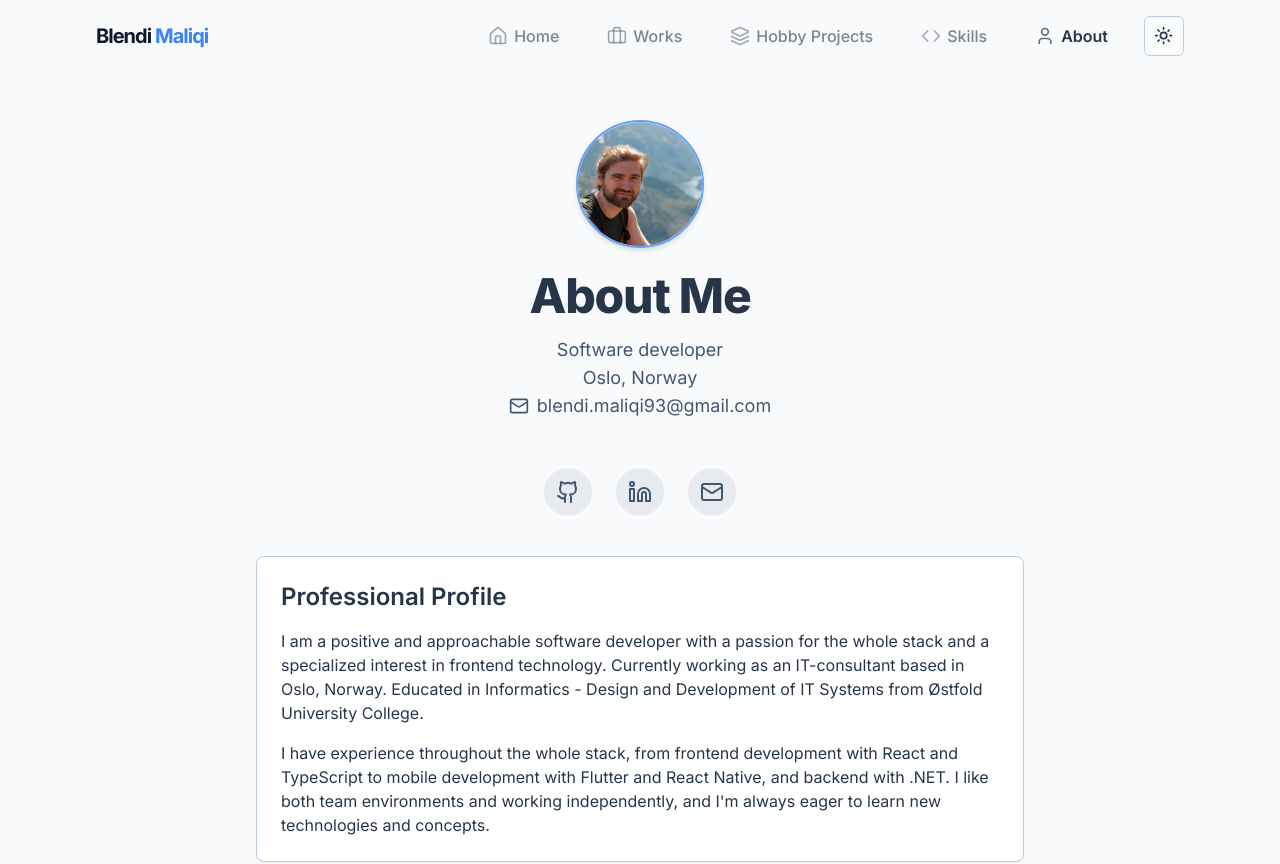
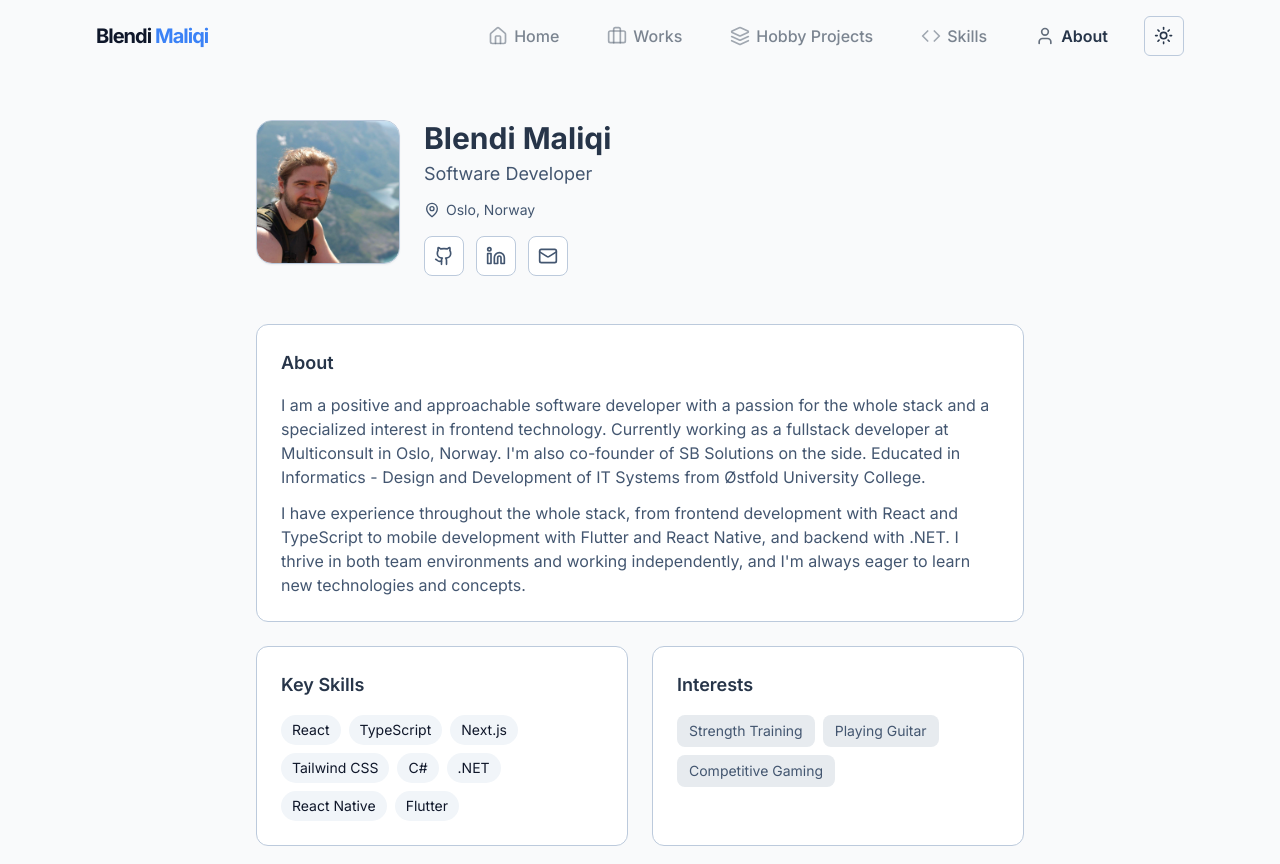
Before and after one commit to blendimaliqi/personal-website-ai, a Next.js app: page /about in a window 1280 px wide. Shown: the top 864 px of the page. Built offline with nearby package versions, Linux system fonts and the light colour scheme.

Commit message:
updated about text

```diff
--- a/src/app/about/AboutPageClient.tsx
+++ b/src/app/about/AboutPageClient.tsx
@@ -1,110 +1,124 @@
 "use client";
 
-import { Mail, Github, Linkedin, User } from "lucide-react";
+import { Mail, Github, Linkedin, MapPin } from "lucide-react";
 import React from "react";
 import { Badge } from "~/components/ui/badge";
 import Image from "next/image";
 
+const interests = ["Strength Training", "Playing Guitar", "Competitive Gaming"];
+
+const skills = [
+  "React",
+  "TypeScript",
+  "Next.js",
+  "Tailwind CSS",
+  "C#",
+  ".NET",
+  "React Native",
+  "Flutter",
+];
+
 const AboutPageClient = () => {
   return (
-    <div className="container mx-auto py-12">
-      <div className="mb-12 text-center">
-        <div className="mb-6 flex justify-center">
-          <div className="relative h-32 w-32 overflow-hidden rounded-full border-2 border-blue-400 shadow-md">
+    <div className="container mx-auto px-4 py-12">
+      {/* Hero Section */}
+      <div className="mb-12">
+        <div className="mx-auto max-w-3xl">
+          <div className="flex flex-col items-center gap-6 md:flex-row md:items-start">
+            {/* Profile Image */}
+            <div className="flex-shrink-0">
+              <div className="relative h-36 w-36 overflow-hidden rounded-2xl border border-border shadow-sm">
                 <Image
                   fill
                   src="/blendi.jpg"
                   alt="Blendi Maliqi"
                   className="object-cover"
                   style={{ objectPosition: "15% center" }}
-              sizes="128px"
+                  sizes="144px"
                   priority={true}
                 />
               </div>
             </div>
-        <h1 className="mb-4 text-4xl font-extrabold tracking-tight lg:text-5xl">
-          About Me
-        </h1>
-        <p className="mx-auto max-w-2xl text-lg text-muted-foreground">
-          Software developer
+
+            {/* Info */}
+            <div className="flex-1 text-center md:text-left">
+              <h1 className="mb-1 text-3xl font-bold">Blendi Maliqi</h1>
+              <p className="mb-3 text-lg text-muted-foreground">
+                Software Developer
               </p>
-        <p className="mx-auto max-w-2xl text-lg text-muted-foreground">
+
+              <div className="mb-4 flex flex-wrap justify-center gap-x-4 gap-y-1 text-sm text-muted-foreground md:justify-start">
+                <span className="flex items-center gap-1.5">
+                  <MapPin className="h-4 w-4" />
                   Oslo, Norway
-        </p>
-        <div className="mx-auto  flex items-center justify-center gap-2">
-          <Mail className="h-5 w-5 text-muted-foreground" />
-          <span className="cursor-pointer select-all text-lg text-muted-foreground transition-colors hover:text-blue-400">
-            blendi.maliqi93@gmail.com
                 </span>
               </div>
-      </div>
 
-      <div className="mx-auto mb-10 flex max-w-md justify-center space-x-6">
+              {/* Social Links */}
+              <div className="flex flex-wrap justify-center gap-3 md:justify-start">
                 <a
                   href="https://github.com/blendimaliqi"
                   target="_blank"
                   rel="noopener noreferrer"
-          className="flex h-12 w-12 items-center justify-center rounded-full bg-muted text-muted-foreground transition-all duration-200 hover:bg-slate-100 hover:text-slate-600 dark:hover:bg-slate-900/30 dark:hover:text-slate-400"
-          aria-label="GitHub Profile"
+                  className="flex h-10 w-10 items-center justify-center rounded-lg border border-border bg-card text-muted-foreground transition-colors hover:bg-muted hover:text-foreground"
                 >
-          <Github className="h-6 w-6" />
+                  <Github className="h-5 w-5" />
                 </a>
                 <a
                   href="https://linkedin.com/in/blendimaliqi"
                   target="_blank"
                   rel="noopener noreferrer"
-          className="flex h-12 w-12 items-center justify-center rounded-full bg-muted text-muted-foreground transition-all duration-200 hover:bg-blue-100 hover:text-blue-600 dark:hover:bg-blue-900/30 dark:hover:text-blue-400"
-          aria-label="LinkedIn Profile"
+                  className="flex h-10 w-10 items-center justify-center rounded-lg border border-border bg-card text-muted-foreground transition-colors hover:bg-muted hover:text-foreground"
                 >
-          <Linkedin className="h-6 w-6" />
+                  <Linkedin className="h-5 w-5" />
                 </a>
                 <a
                   href="mailto:blendi.maliqi93@gmail.com"
-          className="flex h-12 w-12 items-center justify-center rounded-full bg-muted text-muted-foreground transition-all duration-200 hover:bg-red-100 hover:text-red-600 dark:hover:bg-red-900/30 dark:hover:text-red-400"
-          aria-label="Email Me"
+                  className="flex h-10 w-10 items-center justify-center rounded-lg border border-border bg-card text-muted-foreground transition-colors hover:bg-muted hover:text-foreground"
                 >
-          <Mail className="h-6 w-6" />
+                  <Mail className="h-5 w-5" />
                 </a>
               </div>
+            </div>
+          </div>
+        </div>
+      </div>
 
-      <div className="mx-auto max-w-3xl space-y-8">
-        <div className="overflow-hidden rounded-lg border bg-card p-6 shadow-sm">
-          <h2 className="mb-4 text-2xl font-semibold">Professional Profile</h2>
-          <div className="space-y-4">
-            <p className="text-card-foreground">
+      {/* Content */}
+      <div className="mx-auto max-w-3xl space-y-6">
+        {/* Professional Profile */}
+        <div className="rounded-xl border border-border bg-card p-6">
+          <h2 className="mb-4 text-lg font-semibold">About</h2>
+          <div className="space-y-3 text-muted-foreground">
+            <p>
               I am a positive and approachable software developer with a passion
               for the whole stack and a specialized interest in frontend
-              technology. Currently working as an IT-consultant based in Oslo,
-              Norway. Educated in Informatics - Design and Development of IT
-              Systems from Østfold University College.
+              technology. Currently working as a fullstack developer at
+              Multiconsult in Oslo, Norway. I'm also co-founder of SB Solutions
+              on the side. Educated in Informatics - Design and Development of
+              IT Systems from Østfold University College.
             </p>
-            <p className="text-card-foreground">
+            <p>
               I have experience throughout the whole stack, from frontend
               development with React and TypeScript to mobile development with
-              Flutter and React Native, and backend with .NET. I like both team
-              environments and working independently, and I'm always eager to
-              learn new technologies and concepts.
+              Flutter and React Native, and backend with .NET. I thrive in both
+              team environments and working independently, and I'm always eager
+              to learn new technologies and concepts.
             </p>
           </div>
         </div>
 
-        <div className="overflow-hidden rounded-lg border bg-card p-6 shadow-sm">
-          <h2 className="mb-4 text-2xl font-semibold">Key Skills</h2>
+        {/* Two Column Layout */}
+        <div className="grid gap-6 sm:grid-cols-2">
+          {/* Key Skills */}
+          <div className="rounded-xl border border-border bg-card p-6">
+            <h2 className="mb-4 text-lg font-semibold">Key Skills</h2>
             <div className="flex flex-wrap gap-2">
-            {[
-              "React",
-              "TypeScript",
-              "JavaScript",
-              "Tailwind CSS",
-              "HTML/CSS",
-              "C#",
-              ".NET",
-              "Flutter",
-              "React Native",
-            ].map((skill) => (
+              {skills.map((skill) => (
                 <Badge
                   key={skill}
-                className="bg-blue-100 px-3 py-1 text-sm text-blue-800 hover:bg-blue-200 dark:bg-blue-900/30 dark:text-blue-300 dark:hover:bg-blue-800/50"
+                  variant="secondary"
+                  className="px-2.5 py-1 text-sm font-normal"
                 >
                   {skill}
                 </Badge>
@@ -112,13 +126,20 @@ const AboutPageClient = () => {
             </div>
           </div>
 
-        <div className="overflow-hidden rounded-lg border bg-card p-6 shadow-sm">
-          <h2 className="mb-4 text-2xl font-semibold">Personal Interests</h2>
-          <p className="text-card-foreground">
-            Outside of my professional life, I'm an enthusiast of strength
-            training. I also enjoy playing the guitar and like multiplayer
-            competitive games.
-          </p>
+          {/* Personal Interests */}
+          <div className="rounded-xl border border-border bg-card p-6">
+            <h2 className="mb-4 text-lg font-semibold">Interests</h2>
+            <div className="flex flex-wrap gap-2">
+              {interests.map((interest) => (
+                <span
+                  key={interest}
+                  className="rounded-lg bg-muted px-3 py-1.5 text-sm text-muted-foreground"
+                >
+                  {interest}
+                </span>
+              ))}
+            </div>
+          </div>
         </div>
       </div>
     </div>
```
Lines whose indentation alone changed are shown as unchanged.
